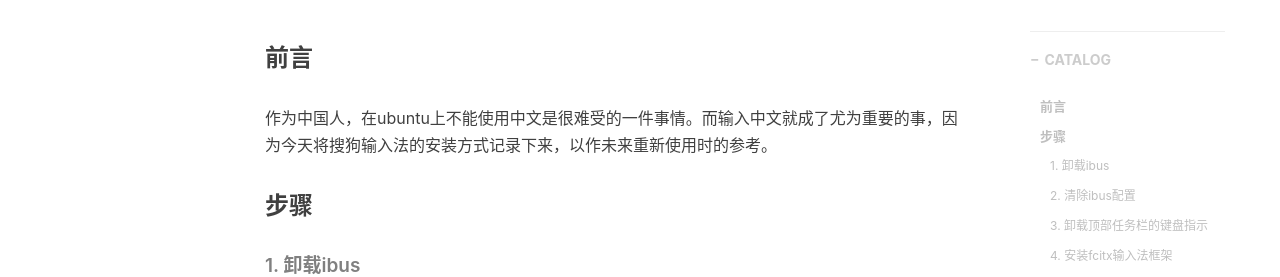
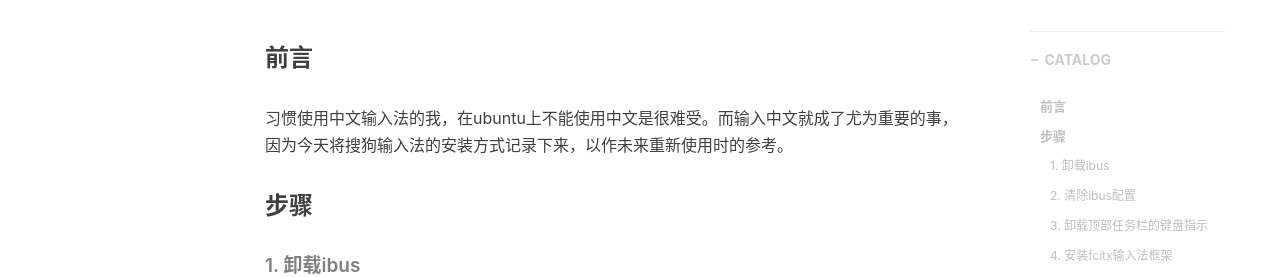
Before and after one commit to csxmt123/zhouwt612.github.io, a Jekyll site: the page built from _posts/2019-07-24-Ubuntu系统上搜狗输入法的安装.md, in a window 1280 px wide. Shown: the part 592-869 px from the top of the page. Built offline with Jekyll 4.4.1, drawn with Linux system fonts in a browser that asks for light colours; nearby versions of some CDN libraries; comment, search, counter and statistics services are not loaded.

Commit message:
Update 2019-07-24-Ubuntu系统上搜狗输入法的安装.md

```diff
--- a/_posts/2019-07-24-Ubuntu系统上搜狗输入法的安装.md
+++ b/_posts/2019-07-24-Ubuntu系统上搜狗输入法的安装.md
@@ -13,7 +13,7 @@
 
 ### 前言
 
-作为中国人，在ubuntu上不能使用中文是很难受的一件事情。而输入中文就成了尤为重要的事，因为今天将搜狗输入法的安装方式记录下来，以作未来重新使用时的参考。
+习惯使用中文输入法的我，在ubuntu上不能使用中文是很难受。而输入中文就成了尤为重要的事，因为今天将搜狗输入法的安装方式记录下来，以作未来重新使用时的参考。
 
 ### 步骤
 
```
